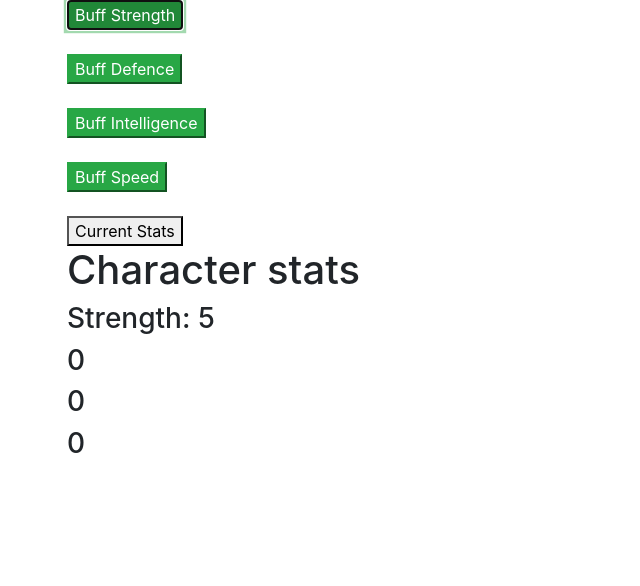
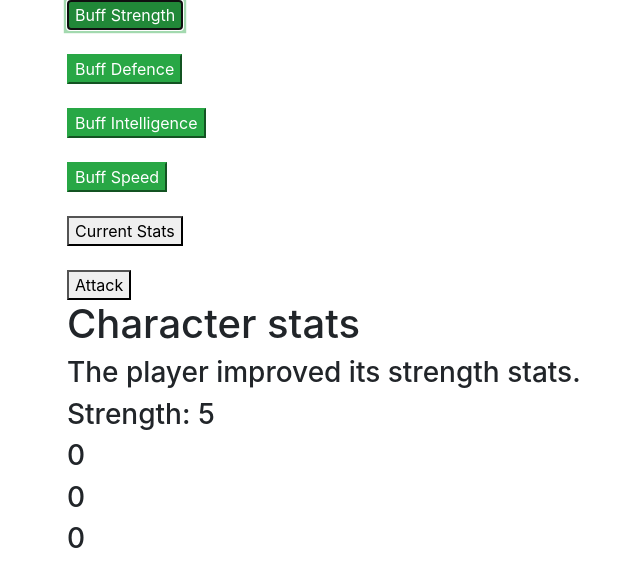
Before and after one commit to SJerrod/medievalRPG, a website built with webpack: page src/index.html in a window 1280 px wide. Both pictures are taken after a click on the button "Buff Strength". Shown: the whole page, without its empty margins (18-658 px from the left). Built offline with nearby package versions, Linux system fonts and the light colour scheme.

Commit message:
Work to add attack function
Co-authored-by: Joseph Giunta <jgnohack@gmail.com>

```diff
--- a/src/index.html
+++ b/src/index.html
@@ -18,8 +18,11 @@
         <button class="btn-success" id="speedBuff">Buff Speed</button>
         <br /><br />
         <button class="btn-success>" id="show-target">Current Stats</button>
+        <br /><br />
+        <button class="btn-success>" id="attack">Attack</button>
       </div>
       <h1>Character stats</h1>
+      <h3><div id="current-action"></div></h3>
       <h3><div id="strength-stat">0</div></h3>
       <h3><div id="defence-stat">0</div></h3>
       <h3><div id="intelligence-stat">0</div></h3>
--- a/src/js/medievalRPG.js
+++ b/src/js/medievalRPG.js
@@ -8,6 +8,10 @@ export const storeTarget = (initialTarget) => {
 };
 
 export const targetControl = storeTarget({strength: 0, defence: 0, intelligence: 0, speed: 0});
+// let warrior = {strength: 10, defence: 8, intelligence: 2, speed: 5};
+// let paladin =  {strength: 8, defence: 10, intelligence: 5, speed: 2};
+// let wizard = {strength: 2, defence: 5, intelligence: 10, speed: 8};
+// let ranger = {strength: 5, defence: 2, intelligence: 8, speed: 10};
 
 export const changeStats = (prop) => {
   return (value) => {
@@ -17,12 +21,6 @@ export const changeStats = (prop) => {
     });
   };
 };
-
-// let warrior = {strength: 10, defence: 8, intelligence: 2, speed: 5};
-// let paladin =  {strength: 8, defence: 10, intelligence: 5, speed: 2};
-// let wizard = {strength: 2, defence: 5, intelligence: 10, speed: 8};
-// let ranger = {strength: 5, defence: 2, intelligence: 8, speed: 10};
-// let initialTarget = {strength: 2, defence: 2, intelligence: 2, speed: 2};
 
 // strengthTraining(5)(character)  improves characters strength by 5
 export const strengthTraining = changeStats("strength")(5);
@@ -34,3 +32,57 @@ export const speedTraining = changeStats("speed")(5);
 // const buffPlayerDefence = targetControl(defenceTraining)
 // const buffPlayerIntelligence = targetControl(intelligenceTraining)
 // const buffPlayerSpeed = targetControl(speedTraining)
+
+// composition
+const buffTarget = (target) => {
+  const obj = {
+    buff: (train) => {
+      return `The ${target.name || target} improved its ${train} stats.`;
+    }
+  };
+  return obj;
+};
+
+// examples
+// const character = buffTarget("character");
+// character.buff("strength");
+// buffTarget("foobar") makes: foobar { buff() }  foobar.buff("baz")
+
+// composition
+// const hitTarget = (target) => {
+//   const obj = {
+//     hit: () => {
+//       target.health -= 10;
+//       return `The ${target.name || target} has been hit!`;
+//     }
+//   };
+//   return obj;
+// };
+
+const hitTarget = (target) => {
+  const obj = {
+    hit: () => {
+      const minusHealth = {
+        health: target.health - 10
+      }
+      return target = {...target, ...minusHealth}
+    }
+  };
+  return obj;
+};
+
+//examples
+// const enemy = hitTarget("enemy");
+// enemy.hit();
+
+// function factory
+export const buffHitTarget = (name) => {
+  let target = {};
+    target.name = name;
+    target.health = 100;
+  return { ...target, ...buffTarget(target), ...hitTarget(target) };
+};
+
+// examples
+// const player = buffHitTarget("player");
+// console.log(player.buff("strength"));
--- a/src/main.js
+++ b/src/main.js
@@ -2,32 +2,45 @@ import $ from 'jquery';
 import 'bootstrap';
 import 'bootstrap/dist/css/bootstrap.min.css';
 import './css/styles.css';
-import {targetControl, strengthTraining, defenceTraining, intelligenceTraining, speedTraining} from './js/medievalRPG.js';
+import {targetControl, buffHitTarget, strengthTraining, defenceTraining, intelligenceTraining, speedTraining} from './js/medievalRPG.js';
 
 $(document).ready(function() {
   $('#strengthBuff').click(function() {
     const newTarget = targetControl(strengthTraining);
+    const target = buffHitTarget("player");
     $('#strength-stat').text(`Strength: ${newTarget.strength}`);
-    console.log(newTarget);
+    $('#current-action').text(target.buff("strength"));
   });
 
   $('#defenceBuff').click(function() {
     const newTarget = targetControl(defenceTraining);
+    const target = buffHitTarget("player");
     $('#defence-stat').text(`Defence: ${newTarget.defence}`);
+    $('#current-action').text(target.buff("defense"));
   });
 
   $('#intelligenceBuff').click(function() {
     const newTarget = targetControl(intelligenceTraining);
+    const target = buffHitTarget("player");
     $('#intelligence-stat').text(`Intelligence: ${newTarget.intelligence}`);
+    $('#current-action').text(target.buff("intelligence"));
   });
 
   $('#speedBuff').click(function() {
     const newTarget = targetControl(speedTraining);
+    const target = buffHitTarget("player");
     $('#speed-stat').text(`Speed: ${newTarget.speed}`);
+    $('#current-action').text(target.buff("speed"));
+  });
+
+  $('#attack').click(function() {
+    const target = buffHitTarget("target");
+    $('#current-action').text(target.hit("speed"));
   });
 
   $('#show-target').click(function() {
     const currentTarget = targetControl();
+    $('#current-action').text("");
     $('#strength-stat').text(currentTarget.strength);
     $('#defence-stat').text(currentTarget.defence);
     $('#intelligence-stat').text(currentTarget.intelligence);
```
Also changed, not shown: 1 other file.
